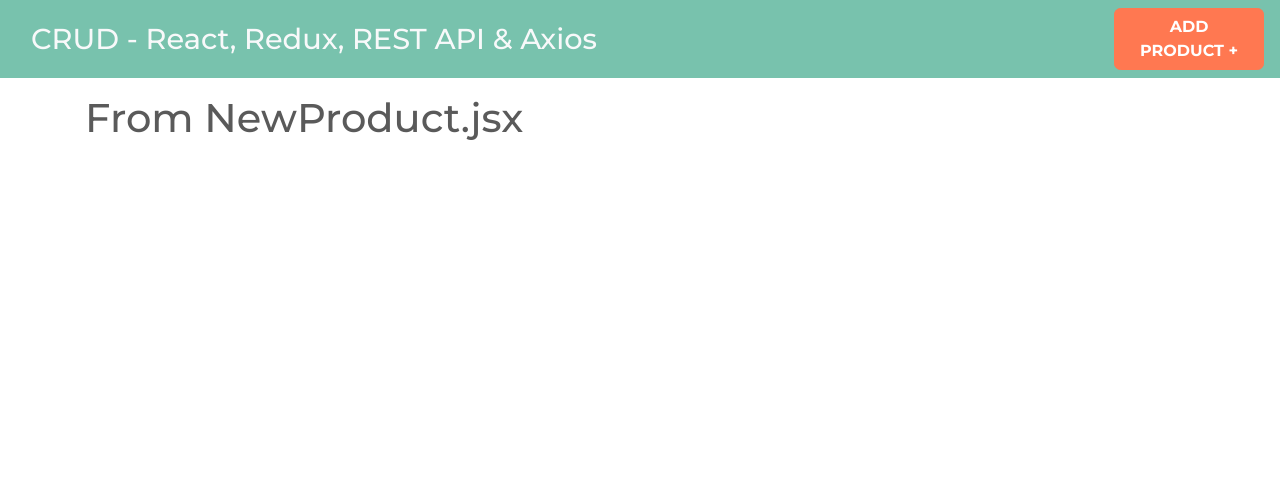
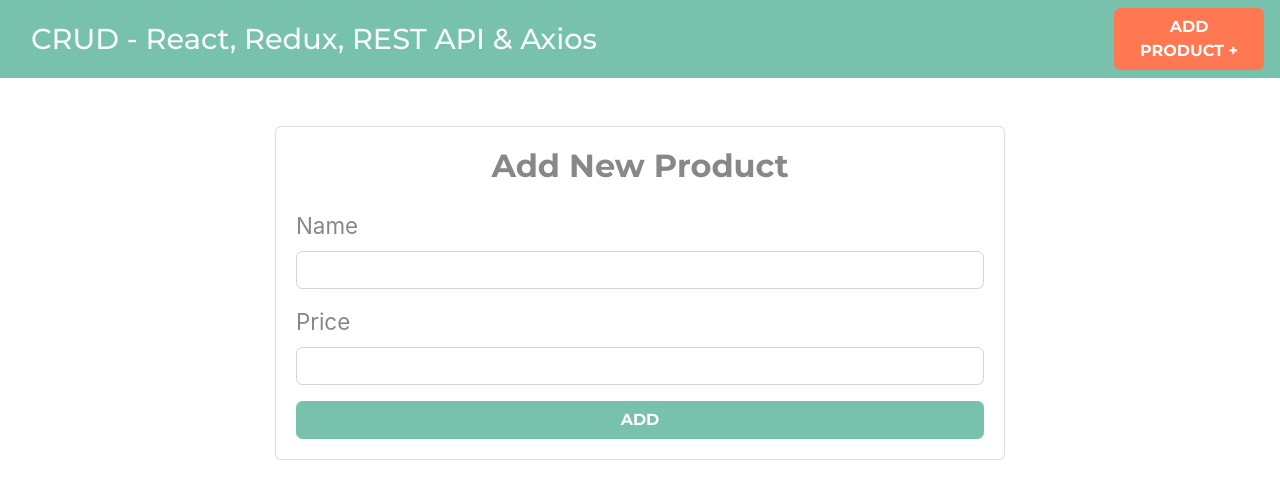
Before and after one commit to fabricio-garcia/crud-redux, a React (Create React App) app: page /products/new in a window 1280 px wide. Shown: the top 498 px of the page. Built offline with nearby package versions, Linux system fonts and the light colour scheme.

Commit message:
♻️ refactor: Modify NewProduct component

```diff
--- a/src/App.js
+++ b/src/App.js
@@ -8,7 +8,7 @@
   return (
     <Router>
       <Header />
-      <div className="container mt-3">
+      <div className="container mt-5">
         <Switch>
           <Route exact path="/" component={Products} />
           <Route exact path="/products/new" component={NewProduct} />
--- a/src/components/NewProduct.jsx
+++ b/src/components/NewProduct.jsx
@@ -1,9 +1,34 @@
-import React from 'react'
+import React from 'react';
 
 export default function NewProduct() {
   return (
     <div>
-      <h1>From NewProduct.jsx</h1>
+      <div className="row justify-content-center">
+        <div className="col-md-8">
+          <div className="card">
+            <div className="card-body">
+              <h2 className="text-center mb-4 font-weight-bold">
+                Add New Product
+              </h2>
+              <form action="">
+                <div className="form-group">
+                  <label htmlFor="">Name</label>
+                  <input type="text" className="form-control" name="name" />
+                </div>
+                <div className="form-group">
+                  <label htmlFor="">Price</label>
+                  <input type="number" className="form-control" name="price" />
+                </div>
+                <button
+                  className="btn btn-primary font-weight-bold text-uppercase d-block w-100"
+                  type="submit">
+                  Add
+                </button>
+              </form>
+            </div>
+          </div>
+        </div>
+      </div>
     </div>
-  )
+  );
 }
```
Also changed, not shown: 1 other file (tests, documents, lock files or other folders).
